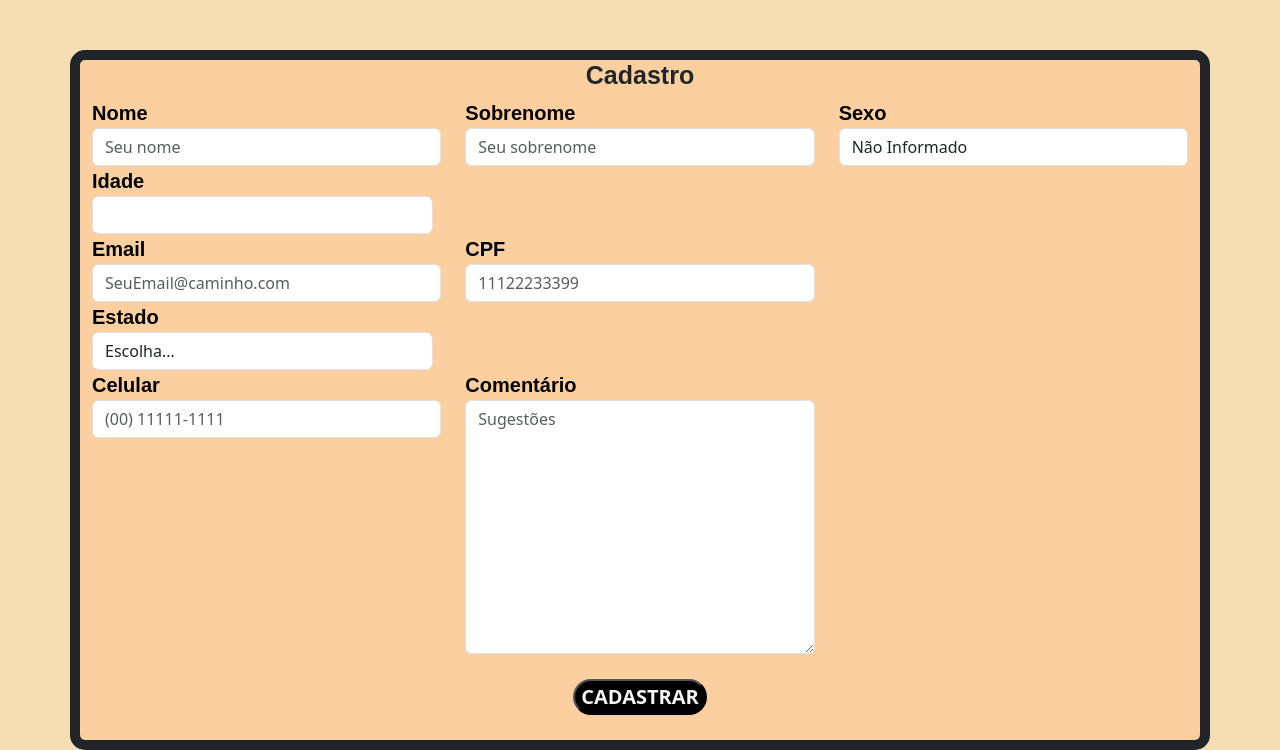
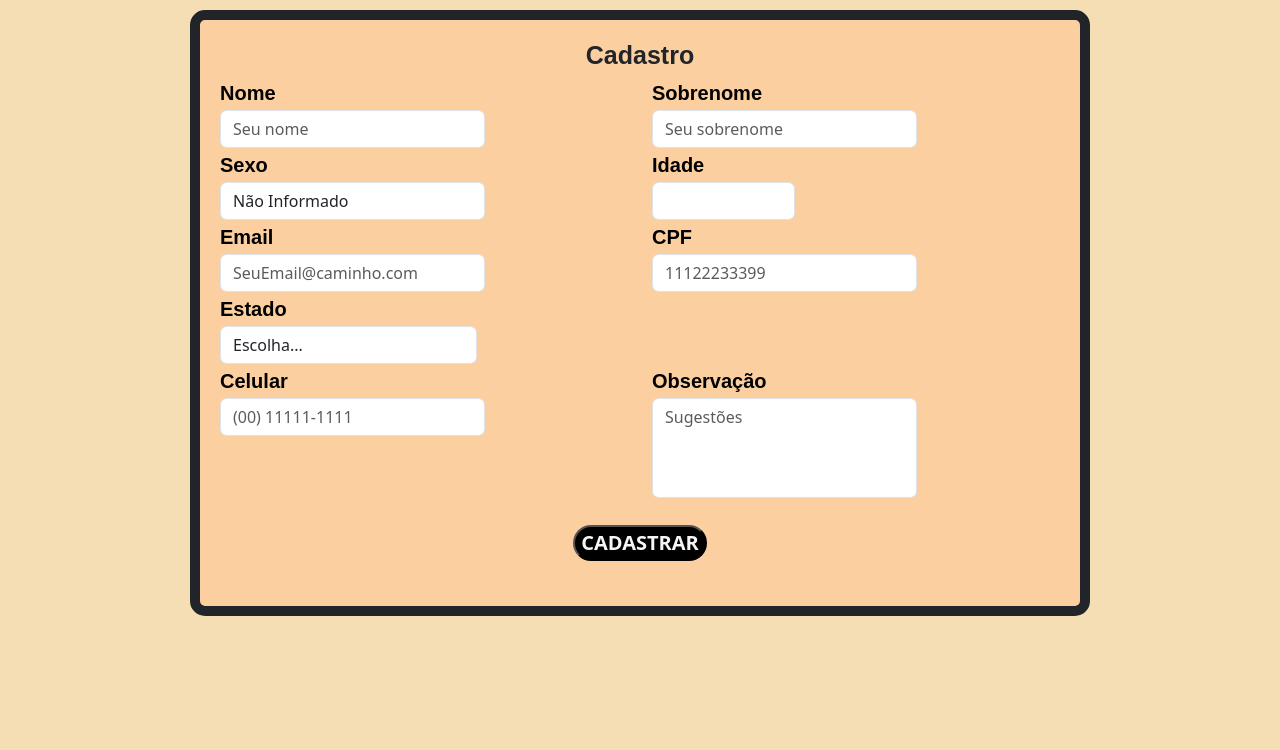
Before and after one commit to Venturaa10/formulario, a Django app: page / in a window 1280 px wide. Shown: the part 58-808 px from the top of the page. After the commit the page ends 674 px from the top, so only its background shows below. Run offline with Django 5.2, Linux system fonts and the light colour scheme.

Commit message:
Estilizando os templates de cadastro, login e alterando os tamanhos dos campos de input no template

```diff
--- a/form_app/forms.py
+++ b/form_app/forms.py
@@ -43,7 +43,7 @@ class ClienteForm(forms.ModelForm):
         exclude = ['data_criacao','ativo']
 
         labels = {
-            'cpf':'CPF', 'comentario': 'Comentário'
+            'cpf':'CPF', 'comentario': 'Observação'
         }
 
         widgets = {
--- a/form_app/templates/cadastro.html
+++ b/form_app/templates/cadastro.html
@@ -4,19 +4,42 @@
 
 <style>
     .corpo {
-        background-color:wheat
+        background-color: wheat;
+    }
+
+    /* Classe definidade no arquivo form.py */
+    .form-control {
+        width: 65%;
+        margin: 2px 0;
+    }
+
+    /* Estiliza o campo de 'comentario' do tipo textarea */
+    textarea.form-control {
+        height: 100px;
+        /* Desativa a opção de mexer no tamanho do input utilizando o mouse */
+        resize: none;
+    }
+
+    /* Estiliza especificamente o campo NumberInput */
+    input[type="number"].form-control {
+        text-align: center;
+        width: 35%;
     }
 
     .container {
         background-color: rgb(251, 207, 160);
-        margin-top: 50px;
+
+        justify-items: center;
+        width: 90%;
+        max-width: 900px;
+        height: auto;
+        max-height: max-content;
+        margin: 10px auto;
+        padding: 20px;
+
         border-radius: 15px;
         border-width: 10px;
         border-style: solid;
-    }
-
-    .ficha {
-        border-color: cadetblue;
     }
 
     #inputs {
@@ -25,10 +48,9 @@
         font-size: 20px;
         font-family: Arial, Helvetica, sans-serif;
         font-weight: bold;
-
     }
 
-    #titulo {
+    .titulo {
         text-align: center;
         font-family: Arial, Helvetica, sans-serif;
         font-size: 25px;
@@ -64,35 +86,26 @@
 
 <body class="corpo">
     <div class="container">
-
         <form id="formulario" action="{% url 'cadastro' %}" method="POST">
             <!-- Chave de segurança -->
             {% csrf_token %}
-            <div class="ficha">
+            <div class="ficha_cadastro">
                 {% if not user.is_authenticated %}
                 <!-- Titulo como Cliente -->
-                <h3 id="titulo">Cadastro</h3>
+                <h3 class="titulo">Cadastro</h3>
                 {% else %}
                 <!-- Titulo como administrador -->
-                <h3 id="titulo">Dados do Cliente</h3>
+                <h3 class="titulo">Dados do Cliente</h3>
                 {% endif %}
-
-                <!-- 'visible_fields' é um atributo padrão dos formulários do Django que retorna uma lista dos campos do formulário que devem ser exibidos -->
                 {% for field in form.visible_fields %}
-                <!-- CONDIÇÃO IF forloop...
-                Verifica se o indice atual (forloop.counter 0) é divisivel por 3
-                Se a condição for True, cria uma nova linha "row" para agrupar outros 3 campos
-                !Para funcionar precisei deixar sem espaçamento na condição!-->
-                {% if forloop.counter0|divisibleby:3 %}
+                {% if forloop.counter0|divisibleby:6 %}
                 <div class="row">
                     {% endif %}
-                    <div class="col-md-4">
+                    <div class="col-md-6">
                         <div id="inputs">
                             <label id="label" for="{{ field.id_for_label }}">{{ field.label }}</label>
                         </div>
                         {{ field }}
-
-                        <!-- Caso o "field" não seja informado pelo usuario da maneira correta e existir uma validação / verificação / tratamento desse erro em "forms.py", será exibido uma mensagem avisando sobre o erro-->
                         {% if field.errors %}
                         <div class="alert alert-warning" role="alert" style="font-weight: bold;">
                             {% for error in field.errors %}
@@ -101,15 +114,13 @@
                         </div>
                         {% endif %}
                     </div>
-                    <!-- Fecha a "div" se o indice atual for divisivel por 3 e não for o primeiro campo, evitando o fechamento antes da abertura -->
-                    {% if forloop.counter0|divisibleby:3 and not forloop.first %}
+                    {% if forloop.counter0|divisibleby:6 and not forloop.first %}
                 </div>
-                <!-- Fecha a "div" se for o ultimo campo do formulario, garantindo o fechamento correto, mesmo que contenha menos de três campos-->
                 {% elif forloop.last %}
             </div>
             {% endif %}
             {% endfor %}
-            <!-- Enviar os dados do formulário para a URL especificada na tag action do <form> (nesse caso, a URL associada à view 'cadastro' -->
+            <!-- Enviar os dados do formulário para a URL especificada na tag action do <form> (nesse caso, a URL associada à view 'cadastro') -->
             <div class="centraliza_botao">
                 <button id="botao" type="submit">CADASTRAR</button>
             </div>
```
Also changed, not shown: form_app/templates/exibir.html (+8 -8 lines), form_app/templates/login.html (+39 -8 lines).
